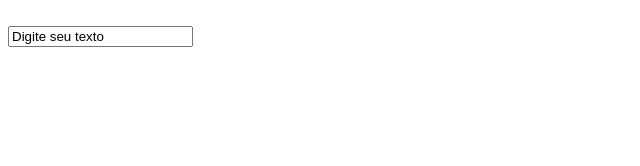
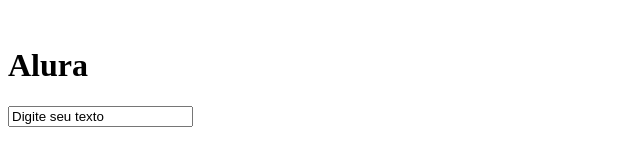
Before and after one commit to leoboy82/decodificador, a plain HTML site: page index.html in a window 1280 px wide. Shown: the whole page, without its empty margins (0-640 px from the left). Drawn offline with Linux system fonts and the light colour scheme.

Commit message:
foi adicionado um titulo

```diff
--- a/index.html
+++ b/index.html
@@ -10,6 +10,7 @@
     <header>
         <img src="" alt="">
     </header>
+    <h1>Alura</h1>
     <label for="texto"></label>
     <input type="text" id="texto" value="Digite seu texto" name="Digite seu texto" placeholder="">
 </body>
```
